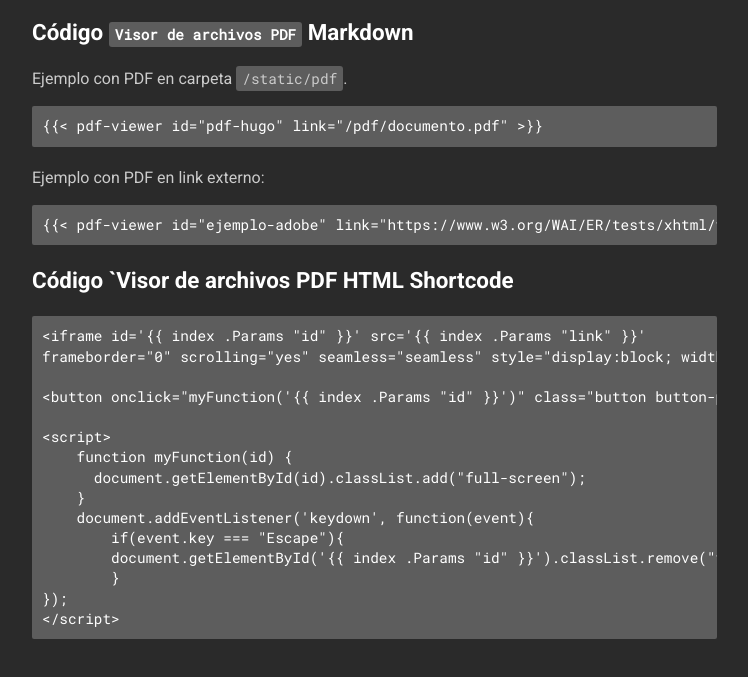
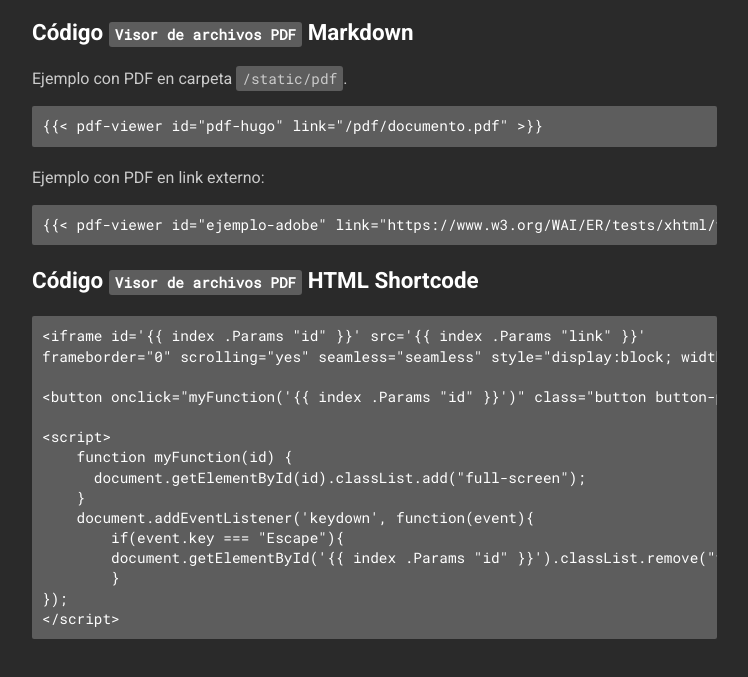
Before and after one commit to tallerintegrado2021/tallerintegrado2021.github.io, a plain HTML site: page docs/ejemplo/index.html in a window 1280 px wide. Shown: the part 4900-5577 px from the top of the page, without its empty margins (383-1131 px from the left). Drawn offline with nearby package versions, Linux system fonts and the light colour scheme; some packages are replaced by stand-ins of ours; a script that the page names is missing.

Commit message:
Update index.html

```diff
--- a/docs/ejemplo/index.html
+++ b/docs/ejemplo/index.html
@@ -380,7 +380,7 @@ frameborder="0" scrolling="yes" seamless="seamless" style="display:block; width:
 <div class="highlight"><pre class="chroma"><code class="language-fallback" data-lang="fallback">{{&lt; pdf-viewer id=&#34;pdf-hugo&#34; link=&#34;/pdf/documento.pdf&#34; &gt;}}
 </code></pre></div><p>Ejemplo con PDF en link externo:</p>
 <div class="highlight"><pre class="chroma"><code class="language-fallback" data-lang="fallback">{{&lt; pdf-viewer id=&#34;ejemplo-adobe&#34; link=&#34;https://www.w3.org/WAI/ER/tests/xhtml/testfiles/resources/pdf/dummy.pdf&#34; &gt;}}
-</code></pre></div><h5 id="código-visor-de-archivos-pdf-html-shortcode">Código `Visor de archivos PDF HTML Shortcode</h5>
+</code></pre></div><h5 id="código-visor-de-archivos-pdf-html-shortcode">Código <code>Visor de archivos PDF</code> HTML Shortcode</h5>
 <div class="highlight"><pre class="chroma"><code class="language-fallback" data-lang="fallback">&lt;iframe id=&#39;{{ index .Params &#34;id&#34; }}&#39; src=&#39;{{ index .Params &#34;link&#34; }}&#39;
 frameborder=&#34;0&#34; scrolling=&#34;yes&#34; seamless=&#34;seamless&#34; style=&#34;display:block; width:100%; height:60vh;&#34;&gt;&lt;/iframe&gt;
 
```
